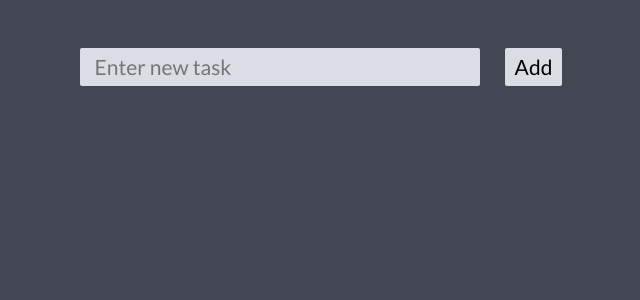
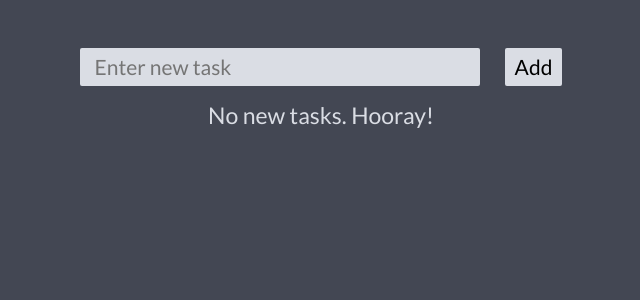
Before and after one commit to Dispersioned/react-todo, a React (Create React App) app: page / in a window 1280 px wide. Shown: the top 300 px of the page, without its empty margins (319-959 px from the left). Built offline with nearby package versions, Linux system fonts and the light colour scheme.

Commit message:
add no new tasks block

```diff
--- a/src/components/Todo/TodosInput.jsx
+++ b/src/components/Todo/TodosInput.jsx
@@ -45,12 +45,6 @@ function TodosInput({ addNewTask }) {
 		addNewTask(todoText);
 	};
 
-	// const addNewTask = (e) => {
-	// 	e.preventDefault();
-	// 	if (todoText === '') return;
-	// 	setTodos([...todos, { text: todoText, id: Date.now(), isDone: false }]);
-	// };
-
 	return (
 		<InputWrapper>
 			<StyledInput value={todoText} onChange={updateTodoText} placeholder='Enter new task' />
--- a/src/components/Todo/TodosList.jsx
+++ b/src/components/Todo/TodosList.jsx
@@ -8,13 +8,28 @@ const StyledTodosList = styled.div`
 	row-gap: 15px;
 `;
 
+const NoNewTasks = styled.div`
+	display: flex;
+	justify-content: center;
+
+	margin-top: 15px;
+	color: rgb(218, 221, 228);
+	font-size: 23px;
+`;
+
 function TodosList({ todos, deleteTask, togleDoneStatus }) {
 	return (
-		<StyledTodosList>
-			{todos.map((task, index) => (
-				<Task key={task.id} task={task} deleteTask={deleteTask} index={index} togleDoneStatus={togleDoneStatus} />
-			))}
-		</StyledTodosList>
+		<div>
+			{todos.length > 0 ? (
+				<StyledTodosList>
+					{todos.map((task, index) => (
+						<Task key={task.id} task={task} deleteTask={deleteTask} index={index} togleDoneStatus={togleDoneStatus} />
+					))}
+				</StyledTodosList>
+			) : (
+				<NoNewTasks>No new tasks. Hooray!</NoNewTasks>
+			)}
+		</div>
 	);
 }
 
```
